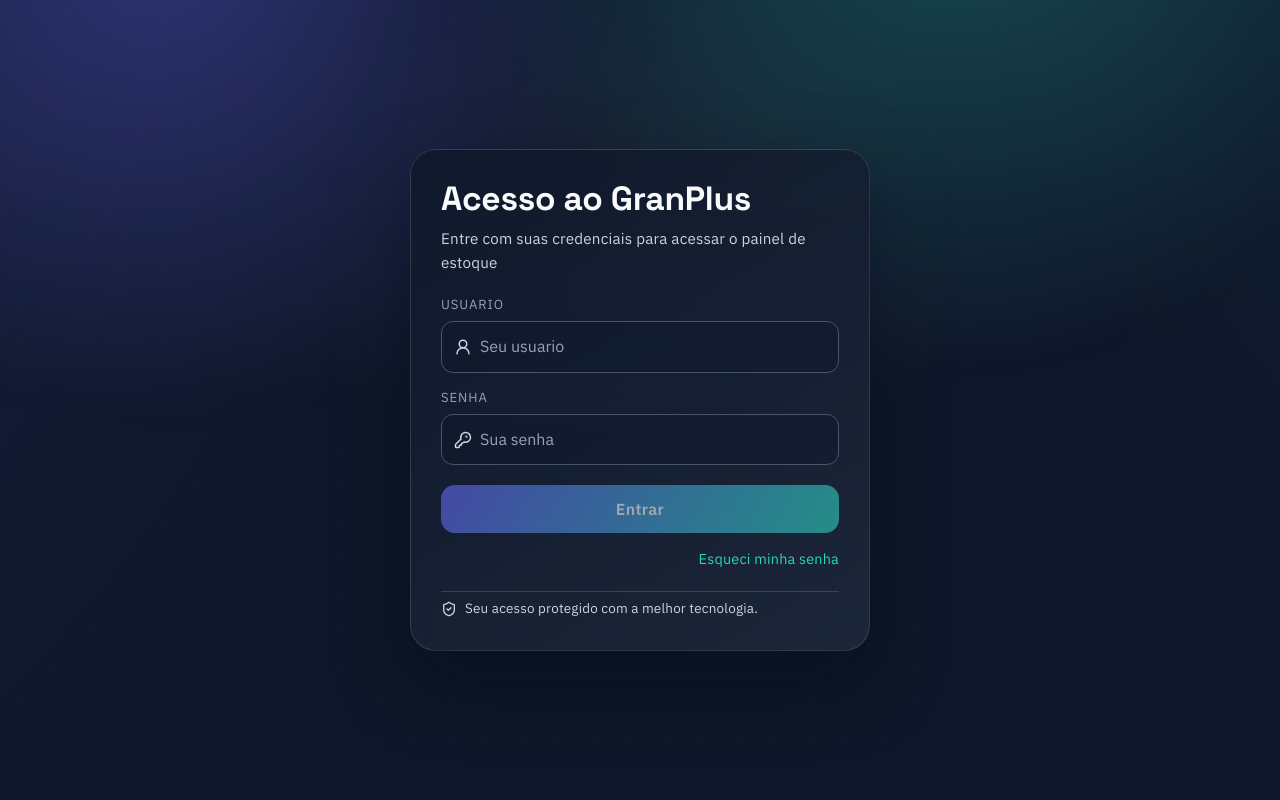
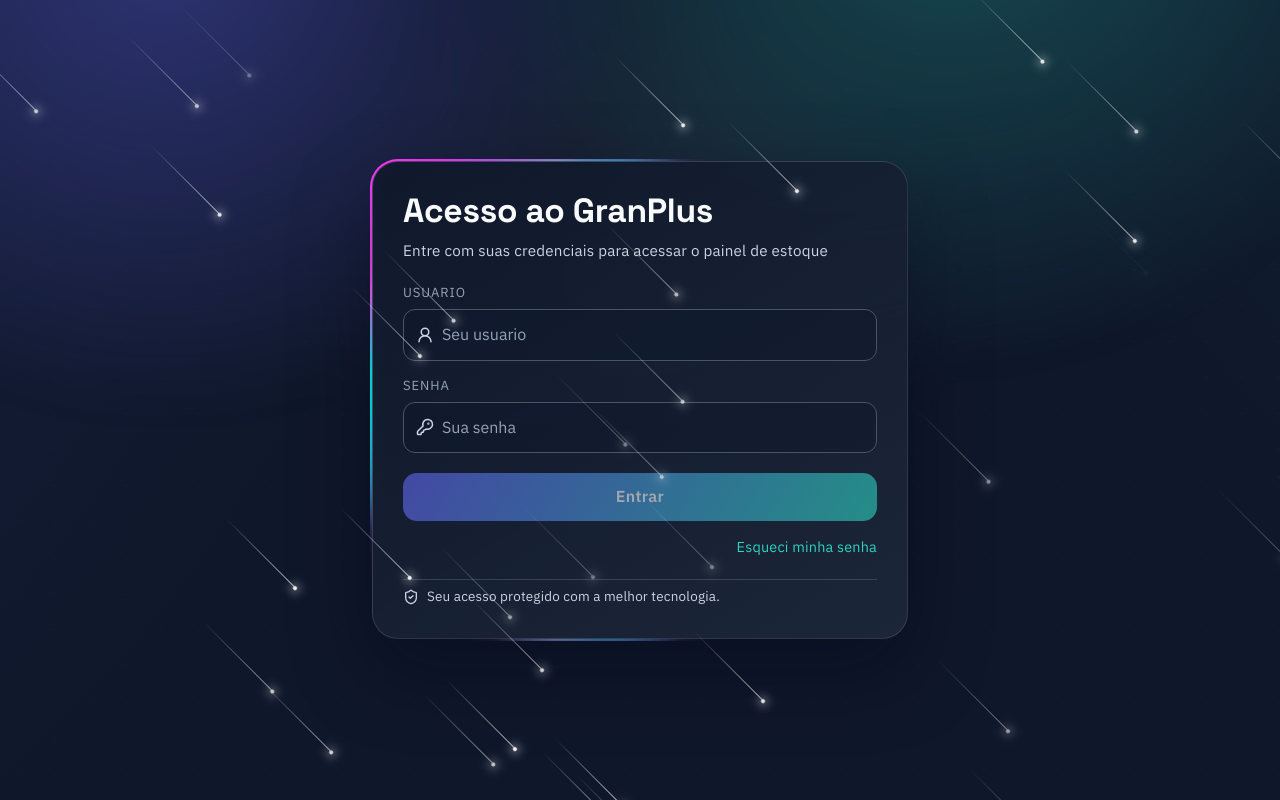
Before and after one commit to IagoCalado/front-tcc-granplus, a React (Vite) app: page /login in a window 1280 px wide. Built offline with nearby package versions, Linux system fonts and the light colour scheme.

Commit message:
atulização de design da tela de login

```diff
--- a/src/App.css
+++ b/src/App.css
@@ -657,6 +657,11 @@
   overflow: hidden;
 }
 
+.login-card-container {
+  width: 100%;
+  max-width: 540px;
+}
+
 .login-aurora {
   position: absolute;
   inset: -30% -10% auto -10%;
@@ -683,6 +688,10 @@
   position: relative;
   z-index: 2;
   animation: authCardIn 0.75s cubic-bezier(0.16, 1, 0.3, 1);
+}
+
+.login-card {
+  width: min(540px, 100%);
 }
 
 .auth-card-header {
@@ -958,3 +967,161 @@
     border-radius: 20px;
   }
 }
+
+
+/* =========================================
+   RAIO DE LUZ (BORDER BEAM VAZADO)
+   ========================================= */
+:root {
+  --border-beam-color-1: #22d3ee; /* Ciano neon */
+  --border-beam-color-2: #a855f7; /* Roxo neon */
+  --border-beam-color-3: #ff4fd8; /* Rosa neon */
+}
+
+/* O wrapper serve apenas para abraçar o seu auth-card */
+.border-beam-wrapper {
+  position: relative;
+  width: 100%;
+  border-radius: 28px; /* 26px do seu auth-card + 2px do raio */
+  padding: 2px;
+  overflow: visible;
+  isolation: isolate;
+}
+
+/* A MÁSCARA: Fura o centro e deixa a cor só na borda (padding) */
+.border-beam-glow {
+  position: absolute;
+  inset: 0;
+  border-radius: inherit;
+  pointer-events: none;
+  z-index: 0;
+  padding: 3px; /* Essa é a espessura do seu raio de luz! */
+  filter: drop-shadow(0 0 8px rgba(34, 211, 238, 0.9))
+    drop-shadow(0 0 18px rgba(168, 85, 247, 0.75))
+    drop-shadow(0 0 30px rgba(255, 79, 216, 0.45));
+  mix-blend-mode: screen;
+
+  /* Truque mágico do CSS para furar o meio da div */
+  mask: linear-gradient(#fff 0 0) content-box, linear-gradient(#fff 0 0);
+  -webkit-mask: linear-gradient(#fff 0 0) content-box, linear-gradient(#fff 0 0);
+  -webkit-mask-composite: xor;
+  mask-composite: exclude;
+}
+
+/* O gradiente gigante que fica girando por trás da máscara */
+.border-beam-glow::before {
+  content: "";
+  position: absolute;
+  inset: -50%;
+  background: conic-gradient(
+    transparent 72%,
+    var(--border-beam-color-1),
+    var(--border-beam-color-2),
+    var(--border-beam-color-3),
+    transparent
+  );
+  animation: spin-border-beam 2.8s linear infinite;
+  filter: blur(10px) saturate(1.9) brightness(1.35);
+}
+
+.border-beam-glow::after {
+  content: "";
+  position: absolute;
+  inset: 0;
+  background: linear-gradient(
+    90deg,
+    transparent,
+    rgba(255, 255, 255, 0.98),
+    rgba(34, 211, 238, 0.95),
+    transparent
+  );
+  width: 34%;
+  left: -40%;
+  animation: beam-sweep 2.2s linear infinite;
+  filter: blur(4px) saturate(1.8);
+}
+
+/* O conteúdo não tem mais fundo preto nem padding.
+   Ele deixa todo o trabalho visual para a classe .auth-card */
+.border-beam-content {
+  position: relative;
+  z-index: 1;
+  width: 100%;
+}
+
+@keyframes spin-border-beam {
+  0% { transform: rotate(0deg); }
+  100% { transform: rotate(360deg); }
+}
+
+@keyframes beam-sweep {
+  0% {
+    transform: translateX(0) rotate(0deg) scaleY(0.95);
+    opacity: 0;
+  }
+  10% {
+    opacity: 1;
+  }
+  50% {
+    opacity: 1;
+  }
+  100% {
+    transform: translateX(380%) rotate(0deg) scaleY(1.02);
+    opacity: 0;
+  }
+}
+
+/*=========================================
+            METEOROS CAINDO
+  =========================================*/
+
+/* Container que vai segurar todos os meteoros */
+.meteors-container {
+  position: absolute;
+  inset: 0;
+  overflow: hidden;
+  pointer-events: none; /* Garante que os meteoros não bloqueiem o clique nos inputs */
+  z-index: 1; /* Fica atrás do seu auth-card (que tem z-index: 2) */
+}
+
+/* O corpo principal do meteoro (a cauda) */
+.meteor {
+  position: absolute;
+  width: 100px; /* Tamanho da cauda */
+  height: 1px;
+  background: linear-gradient(to left, rgba(255, 255, 255, 0.8), transparent);
+  transform-origin: right center;
+  animation: meteor-fall linear infinite;
+
+  opacity: 0;
+}
+
+
+/* A "cabeça" brilhante do meteoro */
+.meteor::before {
+  content: "";
+  position: absolute;
+  top: 50%;
+  right: 0;
+  transform: translateY(-50%);
+  width: 4px;
+  height: 4px;
+  border-radius: 50%;
+  background-color: white;
+  box-shadow: 0 0 10px 2px rgba(255, 255, 255, 0.6);
+}
+
+/* A animação de queda diagonal */
+@keyframes meteor-fall {
+  0% {
+    opacity: 0;
+    transform: rotate(45deg) translateX(-300px);
+  }
+  15% {
+    opacity: 1; /* Aparece suavemente */
+  }
+  100% {
+    opacity: 0;
+    transform: rotate(45deg) translateX(1200px); /* Distância que ele viaja */
+  }
+}
--- /dev/null
+++ b/src/components/common/BorderBeam.jsx
@@ -0,0 +1,15 @@
+import React from 'react';
+
+export default function BorderBeam({ children }) {
+  return (
+    <div className="border-beam-wrapper">
+      {/* Esta div é a máscara vazada que segura o raio */}
+      <div className="border-beam-glow"></div>
+
+      {/* O seu auth-card (formulário) vai entrar aqui */}
+      <div className="border-beam-content">
+        {children}
+      </div>
+    </div>
+  );
+}
--- /dev/null
+++ b/src/components/common/Meteors.jsx
@@ -0,0 +1,29 @@
+import { useEffect, useState } from 'react';
+import '../../App.css';
+
+export default function Meteors({ number = 30 }) {
+  const [meteorStyles, setMeteorStyles] = useState([]);
+
+  useEffect(() => {
+    const timeoutId = window.setTimeout(() => {
+      const styles = Array.from({ length: number }).map(() => ({
+        top: Math.floor(Math.random() * 100) + '%',
+        left: Math.floor(Math.random() * 100) + '%',
+        animationDelay: Math.random() * 1 + 0.2 + 's',
+        animationDuration: Math.floor(Math.random() * 6 + 2) + 's',
+      }));
+
+      setMeteorStyles(styles);
+    }, 0);
+
+    return () => window.clearTimeout(timeoutId);
+  }, [number]);
+
+  return (
+    <div className="meteors-container">
+      {meteorStyles.map((style, idx) => (
+        <span key={idx} className="meteor" style={style}></span>
+      ))}
+    </div>
+  );
+}
--- a/src/pages/LoginPage.jsx
+++ b/src/pages/LoginPage.jsx
@@ -1,11 +1,12 @@
 import { useMemo, useState } from "react";
 import { Link, Navigate, useLocation, useNavigate } from "react-router-dom";
 import { KeyRound, ShieldCheck, UserRound } from "lucide-react";
-import Card from "../components/auth/Card";
 import Input from "../components/auth/Input";
 import Button from "../components/auth/Button";
 import { useAuth } from "../contexts/AuthContext";
 import useLoginForm from "../hooks/useLoginForm";
+import BorderBeam from "../components/common/BorderBeam";
+import Meteors from "../components/common/Meteors";
 
 const LoginPage = () => {
   const navigate = useNavigate();
@@ -52,10 +53,16 @@ const LoginPage = () => {
     <main className="login-page">
       <div className="login-aurora" aria-hidden="true" />
 
-      <Card
-        title="Acesso ao GranPlus"
-        subtitle="Entre com suas credenciais para acessar o painel de estoque"
-      >
+      <Meteors number={100} />
+
+      <div className="login-card-container">
+        <BorderBeam>
+          <section className="auth-card login-card">
+            <div className="auth-card-header">
+              <h1>Acesso ao GranPlus</h1>
+              <p>Entre com suas credenciais para acessar o painel de estoque</p>
+            </div>
+
             <form className="login-form" onSubmit={handleSubmit} noValidate>
               <Input
                 id="usuario"
@@ -88,7 +95,11 @@ const LoginPage = () => {
                 </p>
               ) : null}
 
-          <Button type="submit" loading={status === "loading"} disabled={!isValid}>
+              <Button
+                type="submit"
+                loading={status === "loading"}
+                disabled={!isValid}
+              >
                 Entrar
               </Button>
 
@@ -103,7 +114,9 @@ const LoginPage = () => {
               <ShieldCheck size={16} />
               <span>Seu acesso protegido com a melhor tecnologia.</span>
             </div>
-      </Card>
+          </section>
+        </BorderBeam>
+      </div>
     </main>
   );
 };
```
Also changed, not shown: src/pages/ForgotPasswordPage.jsx (+57 -13 lines). Lines whose indentation alone changed are shown as unchanged.
